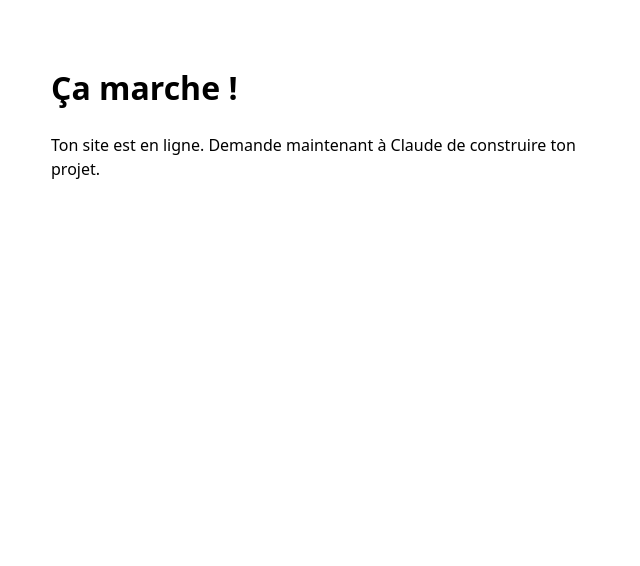
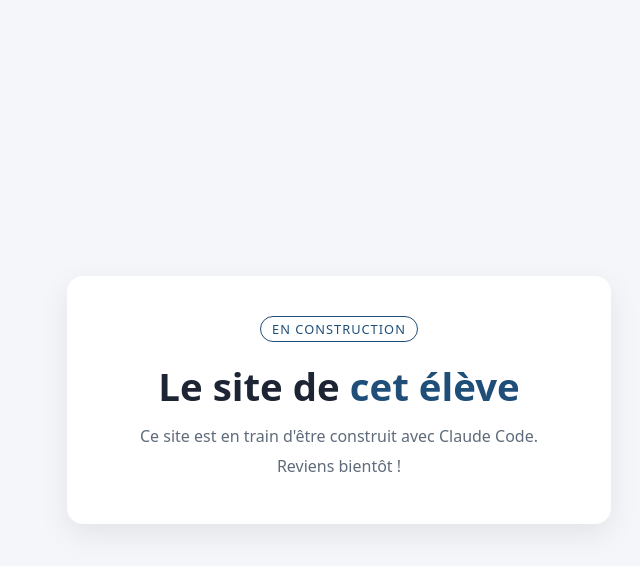
Before and after one commit to TheHolyCawCaw/lab-starter, a plain HTML site: page index.html in a window 1280 px wide. Shown: the whole page, without its empty margins (301-941 px from the left). Drawn offline with Linux system fonts and the light colour scheme.

Commit message:
Page de départ avec le nom de l'élève, README pour les élèves

```diff
--- a/index.html
+++ b/index.html
@@ -3,22 +3,92 @@
   <head>
     <meta charset="utf-8" />
     <meta name="viewport" content="width=device-width, initial-scale=1" />
-    <title>Ça marche</title>
+    <title>En construction</title>
     <style>
+      :root {
+        --bg: #f4f6fa;
+        --card: #ffffff;
+        --text: #1d2433;
+        --muted: #5f6b7a;
+        --accent: #1f4e79;
+      }
+      @media (prefers-color-scheme: dark) {
+        :root {
+          --bg: #11151c;
+          --card: #1a202b;
+          --text: #e6e9ef;
+          --muted: #9aa5b4;
+          --accent: #7fb2e5;
+        }
+      }
+      * {
+        box-sizing: border-box;
+      }
       body {
-        font-family: system-ui, sans-serif;
-        max-width: 36rem;
-        margin: 4rem auto;
-        padding: 0 1rem;
+        margin: 0;
+        min-height: 100vh;
+        display: grid;
+        place-items: center;
+        padding: 24px 16px;
+        background: var(--bg);
+        color: var(--text);
+        font-family:
+          system-ui,
+          -apple-system,
+          "Segoe UI",
+          sans-serif;
         line-height: 1.5;
+      }
+      main {
+        width: 100%;
+        max-width: 34rem;
+        background: var(--card);
+        border-radius: 16px;
+        padding: 2.5rem 2rem;
+        box-shadow: 0 10px 30px rgba(0, 0, 0, 0.08);
+        text-align: center;
+      }
+      .tag {
+        display: inline-block;
+        font-size: 0.8rem;
+        letter-spacing: 0.08em;
+        text-transform: uppercase;
+        color: var(--accent);
+        border: 1px solid currentColor;
+        border-radius: 999px;
+        padding: 0.15rem 0.7rem;
+      }
+      h1 {
+        margin: 1rem 0 0.5rem;
+        font-size: clamp(1.8rem, 6vw, 2.4rem);
+      }
+      h1 span {
+        color: var(--accent);
+      }
+      p {
+        margin: 0.4rem 0;
+        color: var(--muted);
       }
     </style>
   </head>
   <body>
-    <h1>Ça marche !</h1>
-    <p>
-      Ton site est en ligne. Demande maintenant à Claude de construire ton
-      projet.
-    </p>
+    <main>
+      <span class="tag">En construction</span>
+      <h1>Le site de <span id="who">cet élève</span></h1>
+      <p>Ce site est en train d'être construit avec Claude Code.</p>
+      <p>Reviens bientôt !</p>
+    </main>
+    <script>
+      // The app name is the first part of the address: luka.lab.herbiserver.eu -> Luka
+      var name = location.hostname.split(".")[0];
+      if (
+        /^[a-z][a-z0-9-]+$/.test(name) &&
+        location.hostname.split(".").length > 3
+      ) {
+        var pretty = name.charAt(0).toUpperCase() + name.slice(1);
+        document.getElementById("who").textContent = pretty;
+        document.title = "Le site de " + pretty;
+      }
+    </script>
   </body>
 </html>
```
Also changed, not shown: 1 other file.
